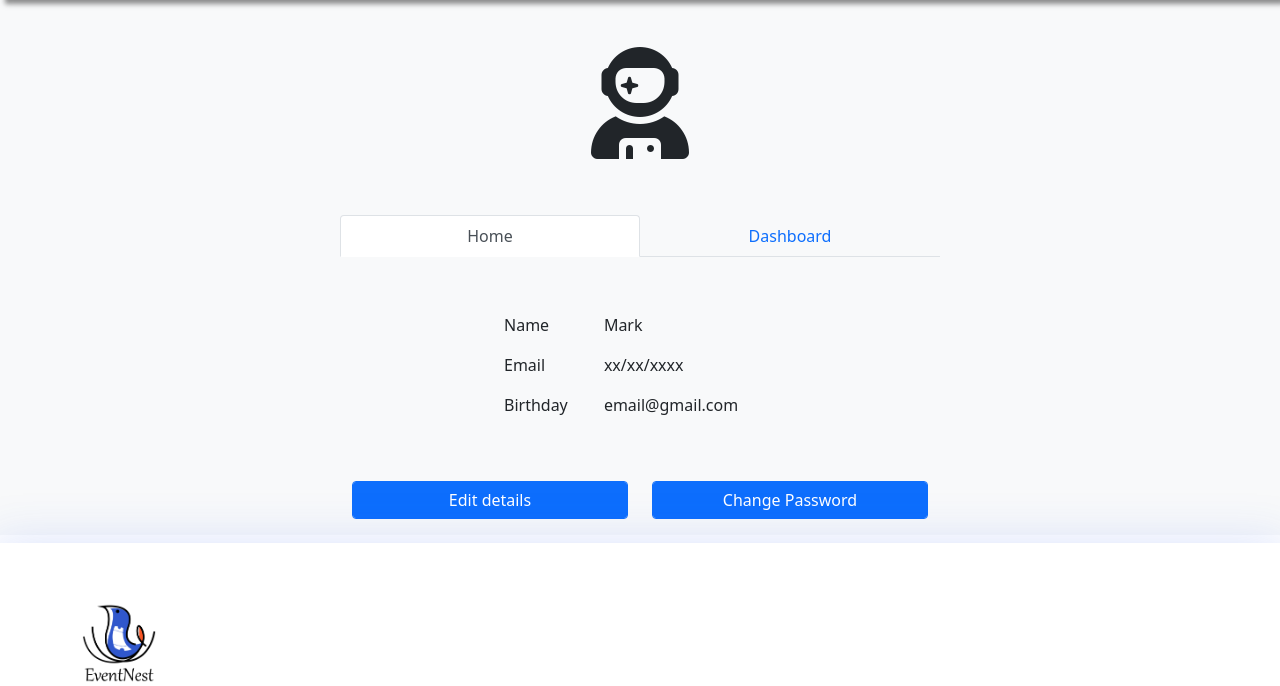
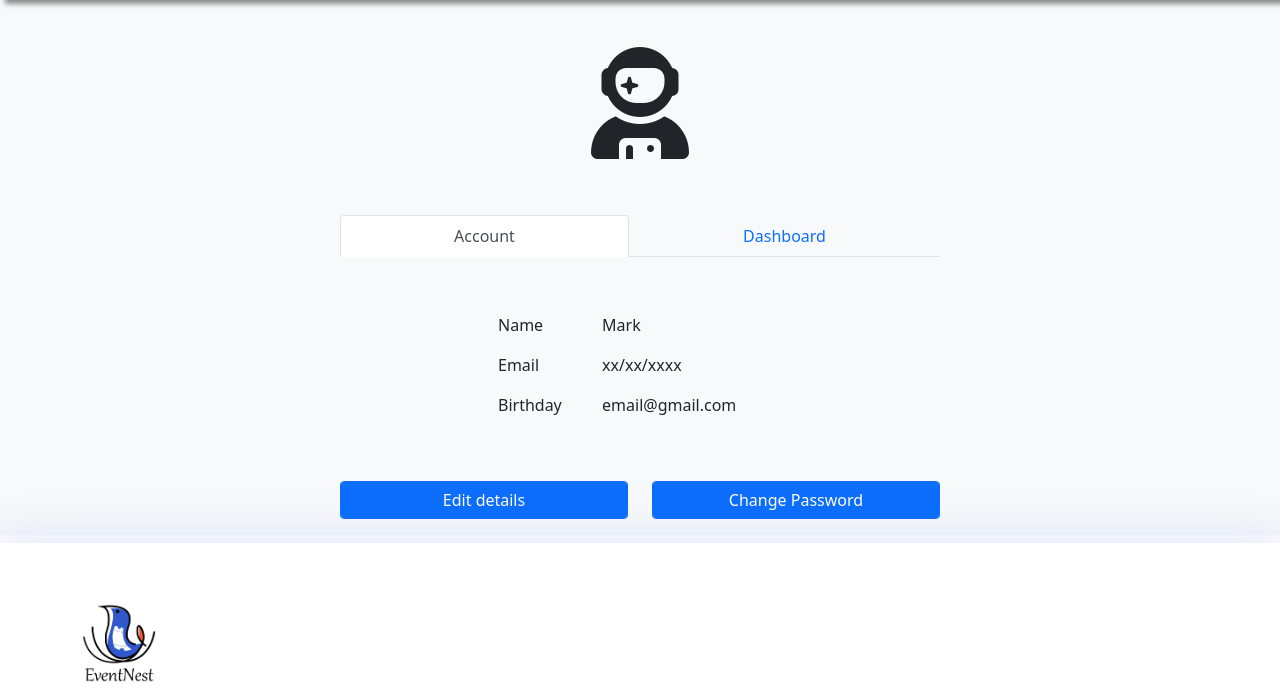
Before and after one commit to ZXiang1121/Web-Development-Assignment-EventNest-, a Flask app: page /accountDetails in a window 1280 px wide. Shown: the part 77-763 px from the top of the page. Run offline with Flask 2, Linux system fonts and the light colour scheme; some libraries are stand-ins or nearby versions.

Commit message:
make cahnges to accountdetail page

```diff
--- a/templates/users/accountDetails.html
+++ b/templates/users/accountDetails.html
@@ -13,16 +13,23 @@
         <br>
         <br>
 
-        <ul class="nav nav-tabs nav-justified" role="tablist">
-            <li class="nav-item"><a data-toggle="tab" class="nav-link active" href="#home" role="tab" type="button">Home</a></li>
-            <li class="nav-item"><a data-toggle="tab" class="nav-link" href="#menu1" role="tab" type="button">Dashboard</a></li>
+
+
+        <ul class="nav nav-tabs nav-fill" id="pills-tab" role="tablist">
+          <li class="nav-item" role="presentation">
+            <button class="nav-link active" id="pills-account-tab" data-bs-toggle="pill" data-bs-target="#pills-account" type="button" role="tab" aria-controls="pills-account" aria-selected="true">Account</button>
+          </li>
+          <li class="nav-item" role="presentation">
+            <button class="nav-link" id="pills-dashboard-tab" data-bs-toggle="pill" data-bs-target="#pills-dashboard" type="button" role="tab" aria-controls="pills-dashboard" aria-selected="false">Dashboard</button>
+          </li>
+
         </ul>
 
-        <!-- Tab panes -->
-        <div class="tab-content">
-            <div id="home" class="container tab-pane fade show active" role="tabpanel">
 
-                <!-- content -->
+        <div class="tab-content" id="pills-tabContent">
+          <div class="tab-pane fade show active" id="pills-account" role="tabpanel" aria-labelledby="pills-account-tab">
+
+
               <br>
               <br>
                 <table class="table table-borderless mx-auto pl-2" style="width: 50%;">
@@ -54,13 +61,15 @@
                 </div>
           </div>
 
-
-            <div id="menu1" class="container tab-pane fade" role="tabpanel">
+          <div class="tab-pane fade" id="pills-dashboard" role="tabpanel" aria-labelledby="pills-dashboard-tab">
               <br>
-                <h3>Menu 1</h3>
+              <h3>Dashboard</h3>
               <p>Ut enim ad minim veniam, quis nostrud exercitation ullamco laboris nisi ut aliquip ex ea commodo consequat.</p>
           </div>
         </div>
+
+        <!-- Tab panes -->
+
 
     </div>
 </div>
```
Lines whose indentation alone changed are shown as unchanged.
